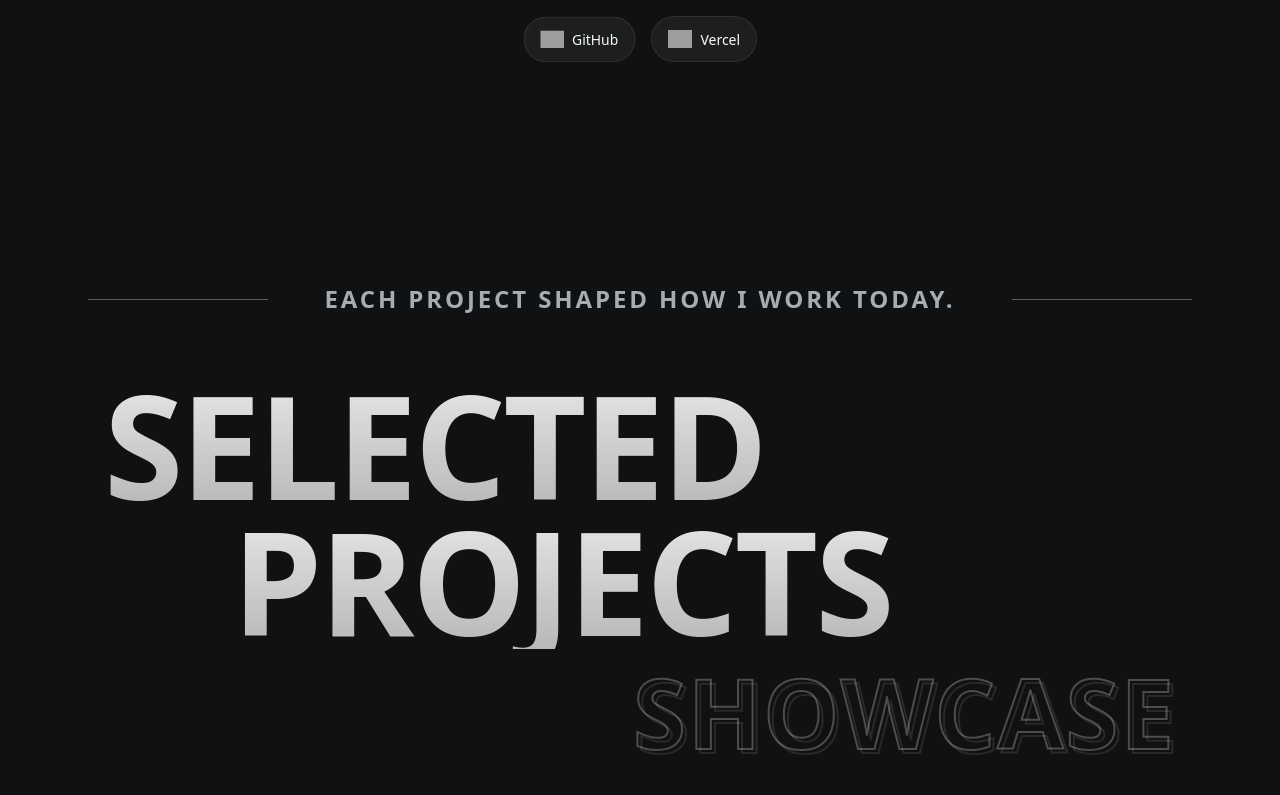
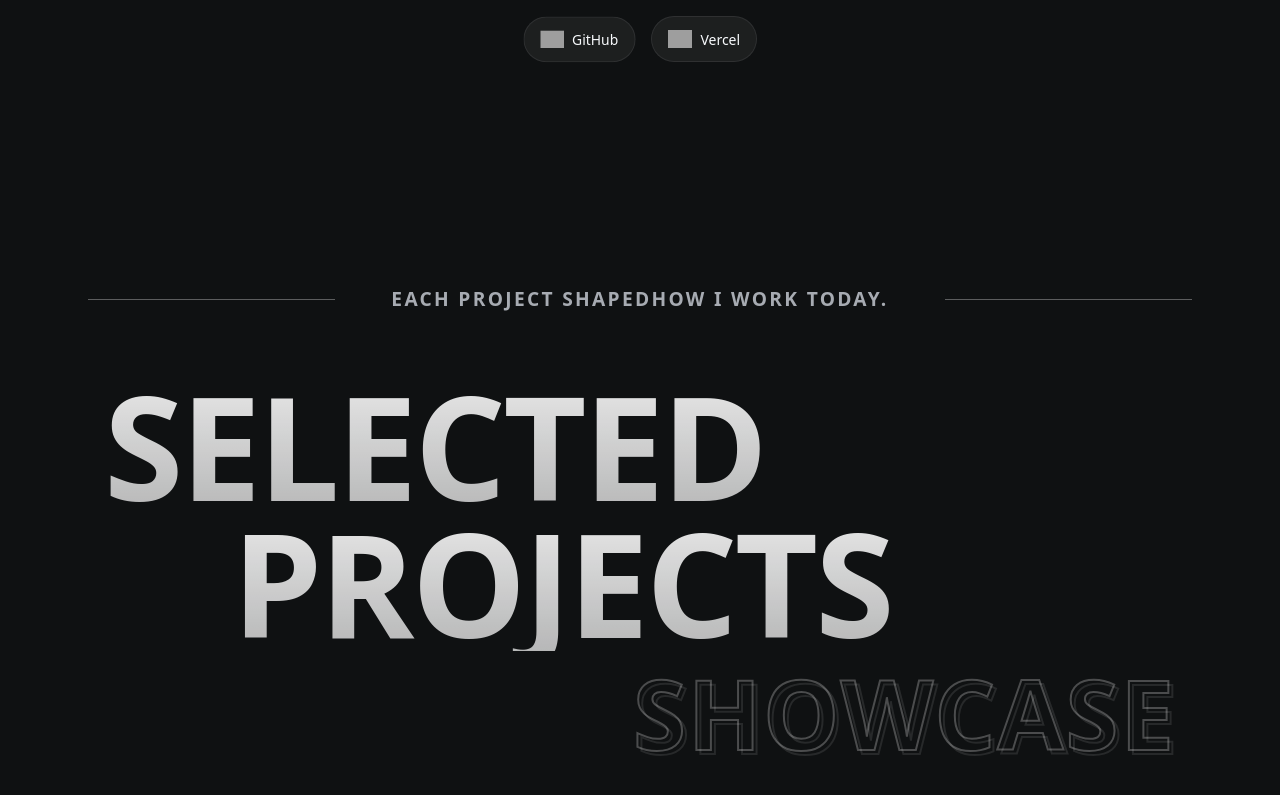
Before and after one commit to amanrai00/PortfolioAman, a Vue app: page / in a window 1280 px wide. Shown: the part 2212-3007 px from the top of the page. Built offline with nearby package versions, Linux system fonts and the light colour scheme; grey boxes are pictures that could not be loaded.

Commit message:
statement wip6

```diff
--- a/src/components/Statement.vue
+++ b/src/components/Statement.vue
@@ -3,7 +3,7 @@
     <!-- Divider with lines and text -->
     <div class="statement-divider">
       <div class="statement-line statement-line-left"></div>
-      <span ref="dividerText" class="statement-divider-text">Each project shaped how I work today.</span>
+      <span ref="dividerText" class="statement-divider-text">Each project shaped<br class="mobile-break">how I work today.</span>
       <div class="statement-line statement-line-right"></div>
     </div>
 
@@ -130,15 +130,19 @@ onUnmounted(() => {
 }
 
 .statement-divider-text {
-  font-size: clamp(1rem, 2vw, 1.5rem);
+  font-size: clamp(0.75rem, 1.5vw, 1.5rem);
   font-weight: 600;
   text-transform: uppercase;
   letter-spacing: 0.12em;
-  line-height: 1.05;
+  line-height: 1.4;
   color: var(--theme-text-muted);
   text-align: center;
   white-space: nowrap;
   padding: 0 1.5rem;
+}
+
+.mobile-break {
+  display: none;
 }
 
 .statement-container {
@@ -259,6 +263,27 @@ onUnmounted(() => {
     padding: 4rem 1rem;
   }
 
+  .statement-divider {
+    gap: 1rem;
+    padding: 0 1rem;
+  }
+
+  .statement-divider-text {
+    font-size: 0.75rem;
+    letter-spacing: 0.15em;
+    line-height: 1.5;
+    padding: 0 0.75rem;
+    white-space: normal;
+  }
+
+  .mobile-break {
+    display: block;
+  }
+
+  .statement-line {
+    flex: 1;
+  }
+
   .statement-container {
     padding-left: 1rem;
   }
```
